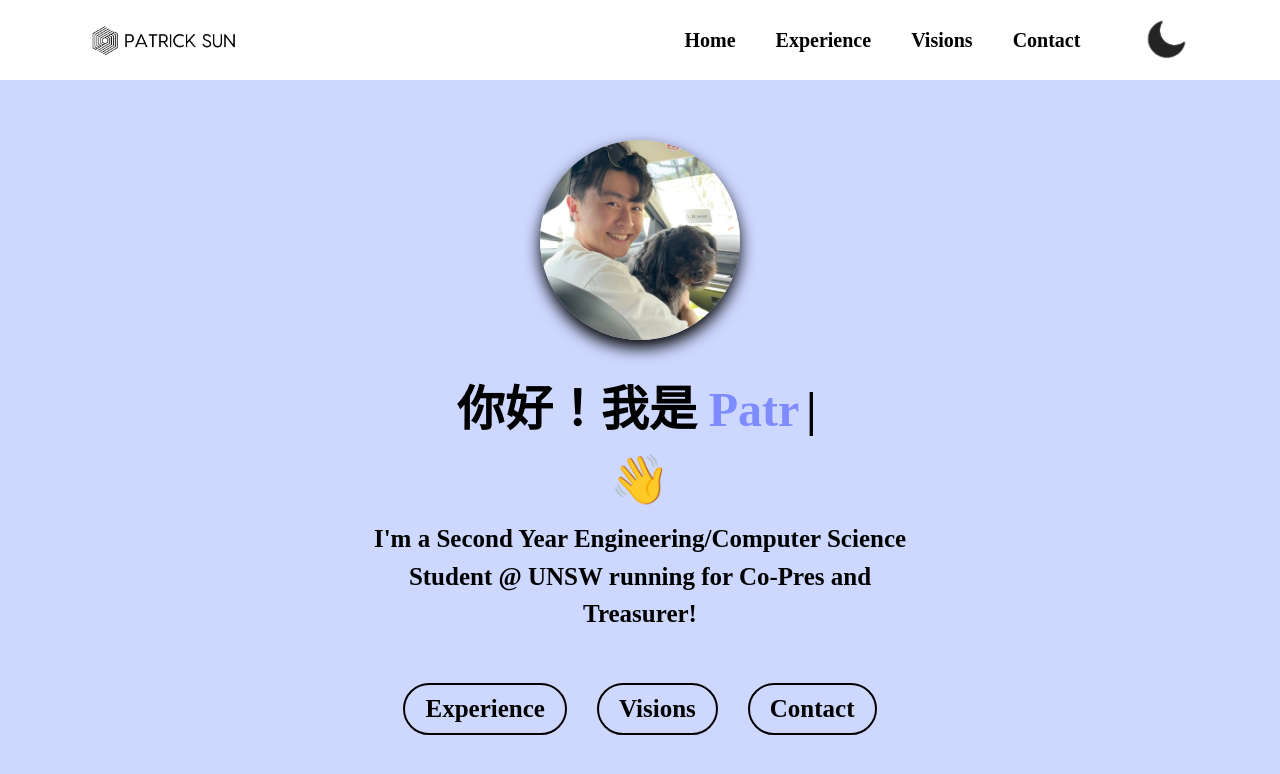
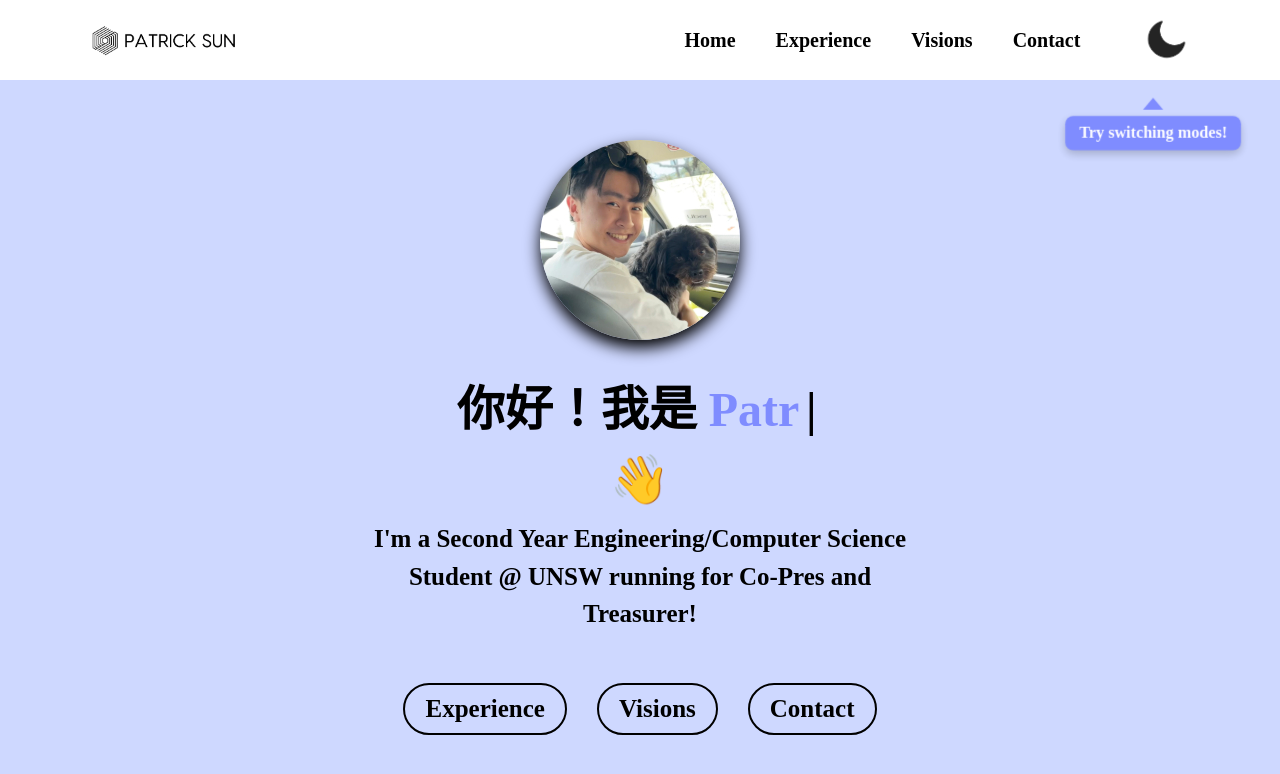
Before and after one commit to Patricksun1/patrick-website-new, a React (Vite) app: page / in a window 1280 px wide. Shown: the top 774 px of the page. Built offline with nearby package versions, Linux system fonts and the light colour scheme; a web font is replaced by a local one.

Commit message:
added sign to dark mode toggle

```diff
--- a/src/About/About.css
+++ b/src/About/About.css
@@ -166,6 +166,99 @@ li {
     transform: scale(1.1);
 }
 
+
+.arrow-up {
+  width: 0;
+  height: 0;
+  border-left: 10px solid transparent;
+  border-right: 10px solid transparent;
+  border-bottom: 12px solid #7f8cff;
+  margin-bottom: 6px;
+}
+
+
+.hint-text {
+  background: #7f8cff;
+  color: white;
+  padding: 8px 14px;
+  border-radius: 8px;
+  font-size: 16px;
+  font-weight: bold;
+  box-shadow: 0 4px 8px rgba(0,0,0,0.2);
+}
+
+
+.dark .arrow-up {
+  width: 0;
+  height: 0;
+  border-left: 10px solid transparent;
+  border-right: 10px solid transparent;
+  border-bottom: 12px solid black;
+  margin-bottom: 6px;
+}
+
+
+.dark .hint-text {
+  background: black;
+  color: white;
+  padding: 8px 14px;
+  border-radius: 8px;
+  font-size: 16px;
+  font-weight: bold;
+  box-shadow: 0 4px 8px rgba(0,0,0,0.2);
+}
+@keyframes fadePopThenOut {
+  0% {
+    opacity: 0;
+    transform: translateY(-20px) scale(0.8);
+    filter: blur(6px);
+  }
+  20% {
+    opacity: 1;
+    transform: translateY(4px) scale(1.05);
+    filter: blur(0);
+  }
+  30% {
+    opacity: 1;
+    transform: translateY(0) scale(1);
+  }
+
+  40% {
+    transform: translateY(-3px) scale(1.01);
+  }
+  50% {
+    transform: translateY(2px) scale(0.99);
+  }
+  60% {
+    transform: translateY(-2px) scale(1.01);
+  }
+  70% {
+    transform: translateY(2px) scale(0.99);
+  }
+  80% {
+    transform: translateY(-1px) scale(1.0);
+  }
+
+  90% {
+    opacity: 1;
+    transform: translateY(0) scale(1);
+  }
+  100% {
+    opacity: 0;
+    transform: translateY(-10px) scale(0.9);
+  }
+}
+
+.toggle-hint {
+  position: fixed;
+  top: 100px;
+  right: 40px;
+  display: flex;
+  flex-direction: column;
+  align-items: center;
+  animation: fadePopThenOut 10s cubic-bezier(0.25, 1.25, 0.5, 1) forwards;
+}
+
 @media (max-width: 1024px) {
   h1 {
     font-size: 36px;
--- a/src/About/About.tsx
+++ b/src/About/About.tsx
@@ -27,6 +27,10 @@ const About = () => {
         <a href="" className="btn btn--visions" onClick={() => navigate("/visions")}>Visions</a>
         <a href="" className="btn btn--contact" onClick={() => navigate("/contact")}>Contact</a>
       </div>
+      <div className="toggle-hint">
+        <div className="arrow-up"></div>
+        <div className="hint-text">Try switching modes!</div>
+      </div>
     </div>
   );
 };
```
